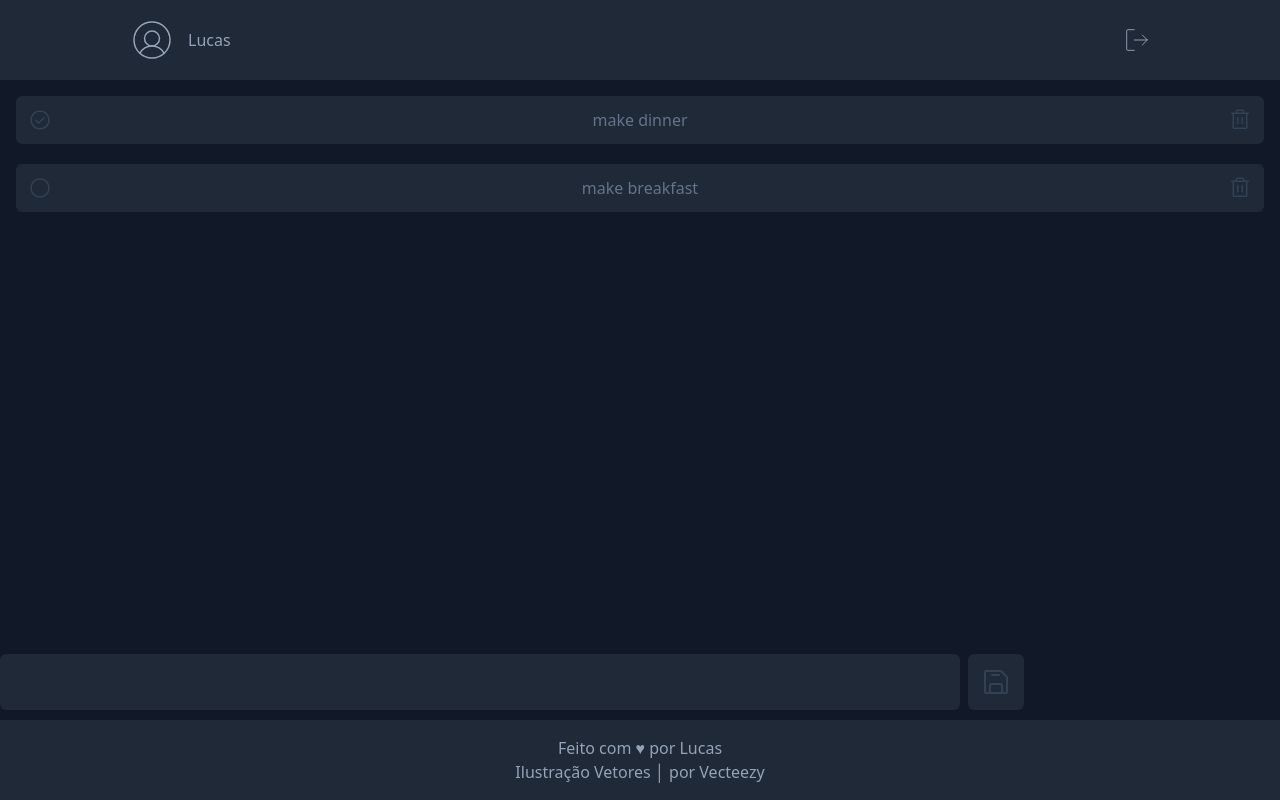
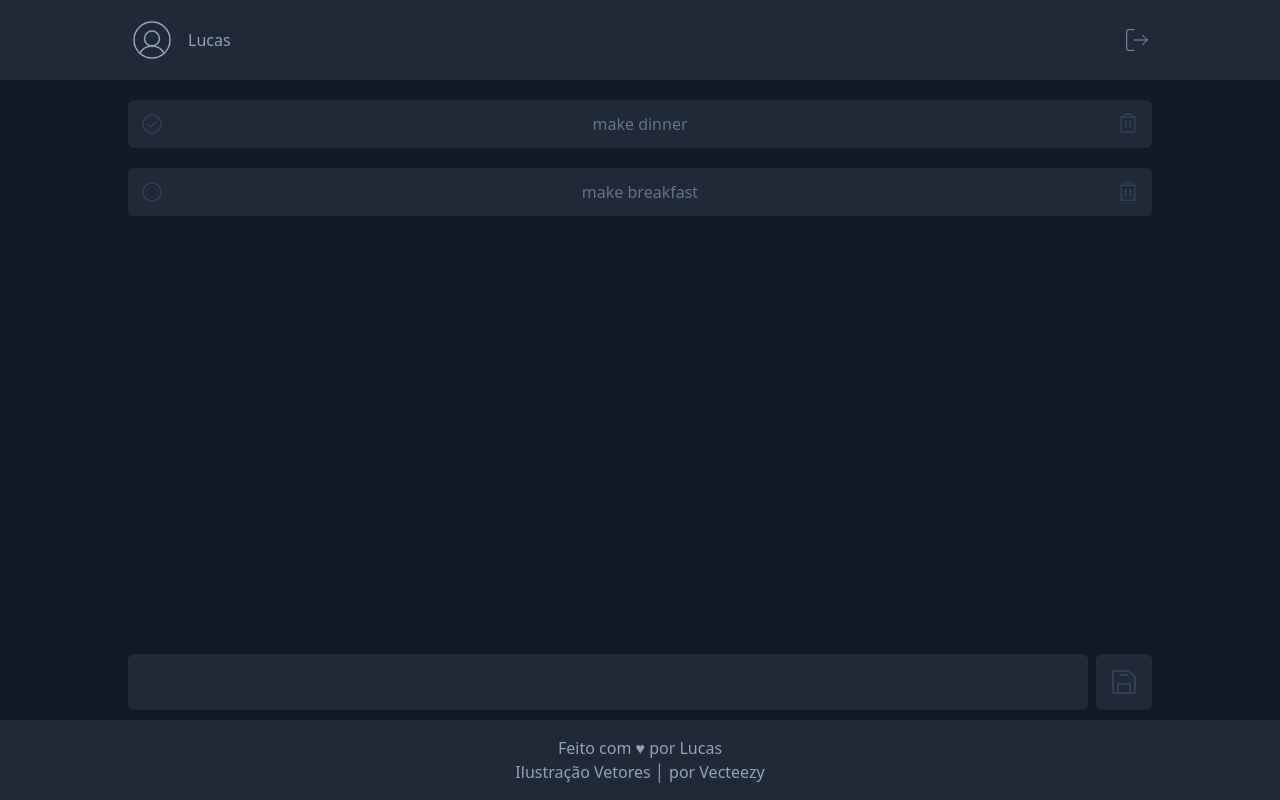
Before and after one commit to lucasmelosilva/todo-list, a React (Vite) app: page / in a window 1280 px wide. Built offline with nearby package versions, Linux system fonts and the light colour scheme.

Commit message:
novo dimencionameto dos componentes main e listTask

```diff
--- a/src/components/ListTask.jsx
+++ b/src/components/ListTask.jsx
@@ -2,7 +2,7 @@ import { Task } from "./Task"
 
 function ListTask({ tasks, handleStatusChange, handleDelete }) {
   return (
-    <div className='w-full flex flex-col  gap-2 p-4'>
+    <div className='w-full flex flex-col  gap-2'>
 
       {
         tasks.map(({ status, content }, index) => {
--- a/src/components/Main.jsx
+++ b/src/components/Main.jsx
@@ -23,7 +23,7 @@ export function Main() {
     setTasks([...tasks.slice(0, index), ...tasks.slice(index + 1)]);
   }
   return (
-    <div className='mt-[80px] mb-[80px]'>
+    <div className='w-[90%] md:w-[80%] mt-[100px] mb-[80px] mx-auto'>
 
       {
         tasks.length === 0 ? (
```
